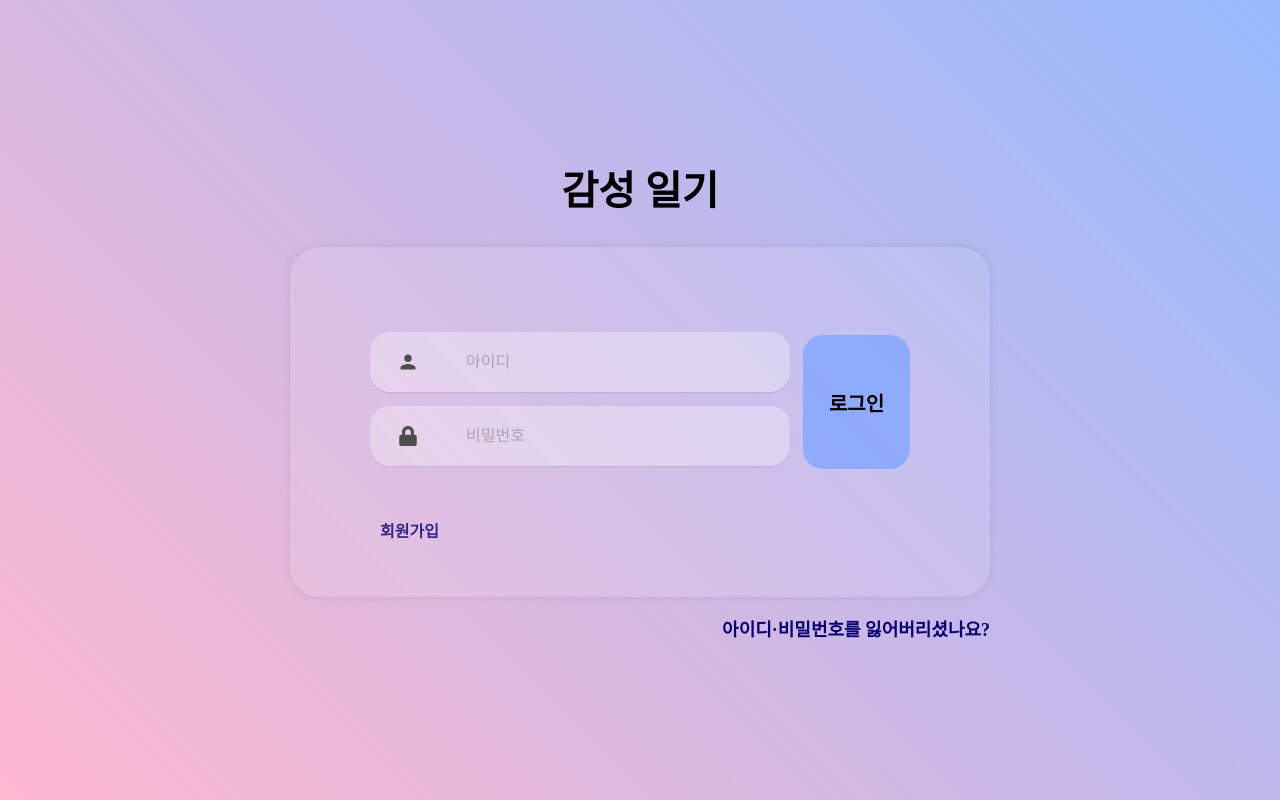
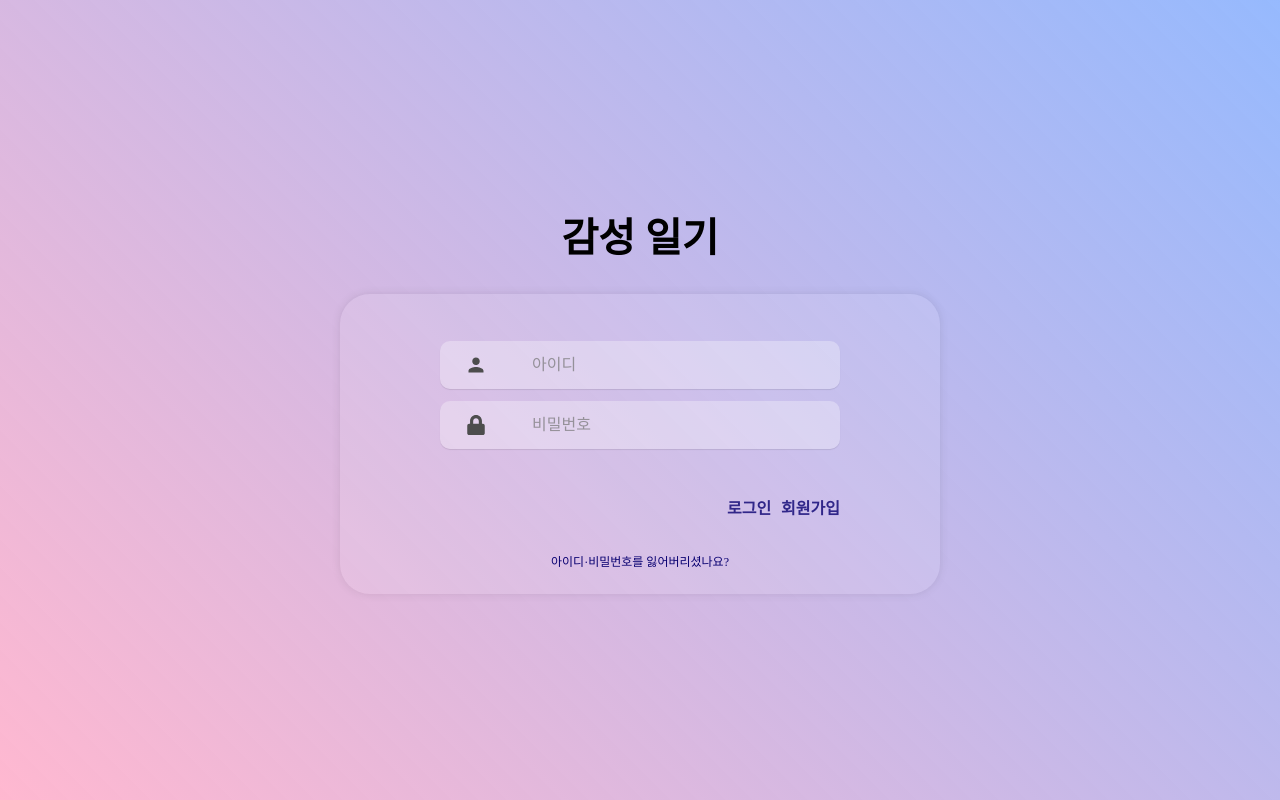
Before and after one commit to gawoooon/TUK-CE-capstone-2023-drawingdiary, a React (Create React App) app in the folder drawingdiary/frontend/: page /login in a window 1280 px wide. Built offline with nearby package versions, Linux system fonts and the light colour scheme.

Commit message:
[지원] 잔디 수정

```diff
--- a/drawingdiary/frontend/src/components/LoginBar/index.jsx
+++ b/drawingdiary/frontend/src/components/LoginBar/index.jsx
@@ -2,11 +2,12 @@ import styled from "styled-components";
 
 const Bar = styled.div`
   display: flex;
-  width: 420px;
-  height: 60px;
+  width: 400px;
+  height: 48px;
+  margin: 5px 0;
   background-color: rgba(255, 255, 255, 0.3);
   box-shadow: 0 1px 1px 0 rgba(0, 0, 0, 0.1);
-  border-radius: 20px;
+  border-radius: 10px;
 `;
 
 const IconBox = styled.div`
@@ -31,7 +32,7 @@ const TextBox = styled.input`
   background-color: transparent;
   font-size: 16px;
   font-weight: 800;
-  opacity: 0.5;
+  opacity: 0.7;
 `;
 
 function LoginBar({ icon, text, onChange, type }) {
--- a/drawingdiary/frontend/src/components/LoginBtn/index.jsx
+++ b/drawingdiary/frontend/src/components/LoginBtn/index.jsx
@@ -7,7 +7,7 @@ const jumpAnimation = keyframes`
     100% { transform: translateY(0); }
 `;
 
-const Btn = styled.button`
+const Btn = styled.link`
   width: 100%;
   height: 100%;
   border: none;
--- a/drawingdiary/frontend/src/components/grid/DaySquare.jsx
+++ b/drawingdiary/frontend/src/components/grid/DaySquare.jsx
@@ -3,19 +3,46 @@ import React, { useEffect, useState } from 'react';
 import styled from 'styled-components';
 import { useAuth } from '../../auth/context/AuthContext';
 
+const monthNames = ["Jan", "Feb", "Mar", "Apr", "May", "Jun", "Jul", "Aug", "Sep", "Oct", "Nov", "Dec"];
+
 const GridContainer = styled.div`
   display: flex;
+  flex-direction: column;
+  justify-content: center;
+  align-items: center;
+  width: 1400px;
+  height: 202px;
+`;
+
+const MonthContent = styled.div`
+  display: flex;
+  flex-direction: row;
+  align-items: center;
+  position: relative;
+  width: 1352px;
+  height: 20px;
+`;
+
+const GridContent = styled.div`
+  display: flex;
+  flex-direction: column;
   flex-wrap: wrap;
-  width: 100%;
-  height: 150px;
+  width: 1352px;
+  height: 182px;
+`;
+
+const MonthText = styled.text`
+  position: absolute;
+  font-size: 8px;
+  margin-left: ${props => props.offset}px;
 `;
 
 const GridItem = styled.div`
-  width: 16px;
-  height: 16px;
-  margin: 2px;
+  width: 18px;
+  height: 18px;
+  margin: 4px;
   background-color: ${props => props.color};
-  border-radius: 5px;
+  border-radius: 3px;
   position: relative;
   &:hover div {
     visibility: visible;
@@ -39,7 +66,6 @@ const HoverStyle = styled.div`
 
 const DaySquare = ({ item }) => {
 
-  // data를 불러와 isWrittem이 false이면 흰색, 아니면 다른 색으로 설정해줘야 함.
   const getColor = (item) => {
     switch(item.iswritten) {
       case 0: return '#ebedf0';
@@ -47,7 +73,6 @@ const DaySquare = ({ item }) => {
       default: return '#ebedf0';
     }
   };
-
 
   return (
     <GridItem color={getColor(item)}>
@@ -64,13 +89,16 @@ const GrassGraph = () => {
   const { getToken } = useAuth();
   const accessToken = getToken();
   const [grid, setGrid] = useState([]);
+  const [monthPositions, setMonthPositions] = useState([]);
 
+
+  useEffect(() => {
     const fetchGrid = async () => {
       try {
         const response = await axios.get('http://localhost:8080/api/statistic',
         {
           headers: {
-          Authorization: `Bearer ${accessToken}`
+            'Authorization': `Bearer ${accessToken}`
           }
         });
         const isWrittenData = response.data.lawn.data.map(item => ({
@@ -78,20 +106,37 @@ const GrassGraph = () => {
           iswritten : item.iswritten ? 1 : 0,
         }));
         setGrid(isWrittenData);
+
+        const positions = isWrittenData.reduce((acc, item, index) => {
+          const monthIndex = new Date(item.writtenDate).getMonth();
+          if(index === 0 || monthIndex !== new Date(isWrittenData[index - 1].writtenDate).getMonth()) {
+            acc.push({ month: monthNames[monthIndex], position: index, sortKey: monthIndex});
+          }
+          return acc;
+        }, []);
+
+        positions.sort((a, b) => a.sortKey - b.sortKey);
+        setMonthPositions(positions);
       } catch(error) {
         console.log("error: ", error);
       }
     };
+    fetchGrid();
 
-  useEffect(() => {
-    fetchGrid();
-  }, []);
+  }, [getToken]);
 
   return (
     <GridContainer>
+      <MonthContent>
+        {monthPositions.map((m, index) => (
+          <MonthText key={index} offset={m.position === 0 ? 0 : ((m.position / 7) * 26 - 8)}>{m.month}</MonthText>
+        ))}
+      </MonthContent>
+      <GridContent>
         {grid.map((item, index) => (
           <DaySquare key={index} item={item} />
         ))}
+      </GridContent>
     </GridContainer>
   );
 };
--- a/drawingdiary/frontend/src/components/sidebar/SideBar.jsx
+++ b/drawingdiary/frontend/src/components/sidebar/SideBar.jsx
@@ -95,21 +95,17 @@ const ProfileName = styled.div`
 const SideBar = ({ isOpen}) => {
 
   const [loginState, setLoginState] = useState(false);
-  const [username, setUserName] = useState("로그인을 해주세요.");
 
   const { logout, getToken } = useAuth();
   const accessToken = getToken();
 
-  const setName = localStorage.getItem("setName");
   const setProfileImg = localStorage.getItem("setProfileImage");
 
   useEffect(() => {
     const currentAccessToken = getToken();
     if (currentAccessToken) {
-      setUserName(setName);
       setLoginState(true);
     } else {
-      setUserName("로그인을 해주세요.");
       setLoginState(false);
     }
   }, [accessToken]);
@@ -123,7 +119,6 @@ const SideBar = ({ isOpen}) => {
       }).then(() => {
         logout();
         setLoginState(false);
-        setUserName("로그인을 해주세요.");
         alert("로그아웃 되었습니다!")
       }).catch((error) => {
         console.log(error)
@@ -149,7 +144,7 @@ const SideBar = ({ isOpen}) => {
           <MenuItemText>분석</MenuItemText>
         </MenuItem>
         {loginState ? (
-          <MenuItem to="/" onClick={handleLogout}>
+          <MenuItem to="/login" onClick={handleLogout}>
             <IoMdLogOut size={20} color="#3d3d3d" alt="Logout" />
             <MenuItemText>로그아웃</MenuItemText>
           </MenuItem>
@@ -171,9 +166,9 @@ const SideBar = ({ isOpen}) => {
             alt='edit' />
         )}
         {loginState ? (
-          <ProfileName style={{fontSize:'15px'}}>{username}</ProfileName>
+          <ProfileName style={{fontSize:'15px'}}>{localStorage.getItem('setName')}</ProfileName>
         ) : (
-          <ProfileName style={{fontSize:'12px'}}>{username}</ProfileName>
+          <ProfileName style={{fontSize:'12px'}}>{"로그인을 해주세요."}</ProfileName>
         )}
       </ProfileSection>
     </SideBarStyle>
--- a/drawingdiary/frontend/src/pages/LoginPage.jsx
+++ b/drawingdiary/frontend/src/pages/LoginPage.jsx
@@ -4,7 +4,6 @@ import { useNavigate, Link } from "react-router-dom";
 
 import Background2 from "../components/Background/index2";
 import LoginBar from "../components/LoginBar";
-import LoginBtn from "../components/LoginBtn";
 
 import { IoMdPerson } from "react-icons/io";
 import { FaLock } from "react-icons/fa";
@@ -28,23 +27,33 @@ const Title = styled.p`
 
 const LoginBox = styled.form`
   display: flex;
-  width: 700px;
-  height: 350px;
+  width: 600px;
+  height: 300px;
   background-color: rgba(255, 255, 255, 0.1);
   box-shadow: 0 0 10px rgba(0, 0, 0, 0.1);
   border-radius: 30px;
   padding: 70px 80px 40px 80px;
   box-sizing: border-box;
   display: flex;
-  flex-direction: row;
+  justify-content: center;
+  align-items: center;
 `;
 
-const LeftBox = styled.div`
+const InnerBox = styled.div`
   display: flex;
   flex-direction: column;
   justify-content: space-evenly;
-  width: 70%;
-  height: 100%;
+  width: 400px;
+  height: 250px
+`;
+
+const BtnBox = styled.div`
+  display: flex;
+  flex-direction: row;
+  justify-content: end;
+  align-items: center;
+  height: 50px;
+  width: 100%;
 `;
 
 const JoinBtn = styled(Link)`
@@ -56,23 +65,15 @@ const JoinBtn = styled(Link)`
   text-decoration: none;
 `;
 
-const RightBox = styled.div`
-  width: 30%;
-  height: 100%;
-  padding: 18px 0 88px 55px;
-  box-sizing: border-box;
-`;
-
 const LoginLostBtn = styled(Link)`
-  width: 800px;
-  font-size: 20px;
-  font-weight: 800;
+  width: 100%;
+  height: 30px;
+  font-size: 12px;
+  font-weight: 500;
   color: #090071;
-  text-align: right;
+  text-align: center;
   text-decoration: none;
   padding-top: 18px;
-  margin-right: 100px;
-  font-size: 18px;
 `;
 
 const ErrorMessageContainer = styled.div`
@@ -126,7 +127,7 @@ function LoginPage() {
       <Body>
         <Title>감성 일기</Title>
         <LoginBox>
-          <LeftBox>
+          <InnerBox>
             <LoginBar
               icon={<IoMdPerson size={20} />}
               text="아이디"
@@ -141,15 +142,15 @@ function LoginPage() {
             <ErrorMessageContainer>
               {errorMessage && <ErrorMessage> {errorMessage} </ErrorMessage>}
             </ErrorMessageContainer>
-            <JoinBtn to="/join">회원가입</JoinBtn>
-          </LeftBox>
-          <RightBox>
-            <LoginBtn text="로그인" onClick={handleLogin} />
-          </RightBox>
+            <BtnBox>
+              <JoinBtn to="/login" onClick={handleLogin}>로그인</JoinBtn>
+              <JoinBtn to="/join">회원가입</JoinBtn>
+            </BtnBox>
+            <LoginLostBtn to="/loginlost">
+              아이디·비밀번호를 잃어버리셨나요?{" "}
+            </LoginLostBtn>
+          </InnerBox>
         </LoginBox>
-        <LoginLostBtn to="/loginlost">
-          아이디·비밀번호를 잃어버리셨나요?{" "}
-        </LoginLostBtn>
       </Body>
     </Background2>
   );
--- a/drawingdiary/frontend/src/pages/StatsPage.jsx
+++ b/drawingdiary/frontend/src/pages/StatsPage.jsx
@@ -10,7 +10,7 @@ import { useAuth } from "../auth/context/AuthContext";
 
 const Container = styled.section`
   width: 98%;
-  height: 100%;
+  height: 900px;
   margin: auto;
   padding: 10px;
   display: flex;
@@ -29,8 +29,8 @@ const BigText = styled.span`
 `;
 
 const HistoryContainer = styled.section`
-  width: 96%;
-  height: 18%;
+  width: 1500px;
+  height: 202px;
   margin: 10px;
 `;
 
@@ -204,12 +204,12 @@ function StatsPage() {
 
             <StatsContent>
               <Text>{month}월 총 작성</Text>
-              <BigText>{average} 편</BigText>
+              <BigText>{monthData} 편</BigText>
             </StatsContent>
 
             <StatsContent>
               <Text>월 평균 작성</Text>
-              <BigText>{monthData} 편</BigText>
+              <BigText>{average} 편</BigText>
             </StatsContent>
 
             <StatsContent>
```
Also changed, not shown: 1 other file (tests, documents, lock files or other folders). Lines whose indentation alone changed are shown as unchanged.
